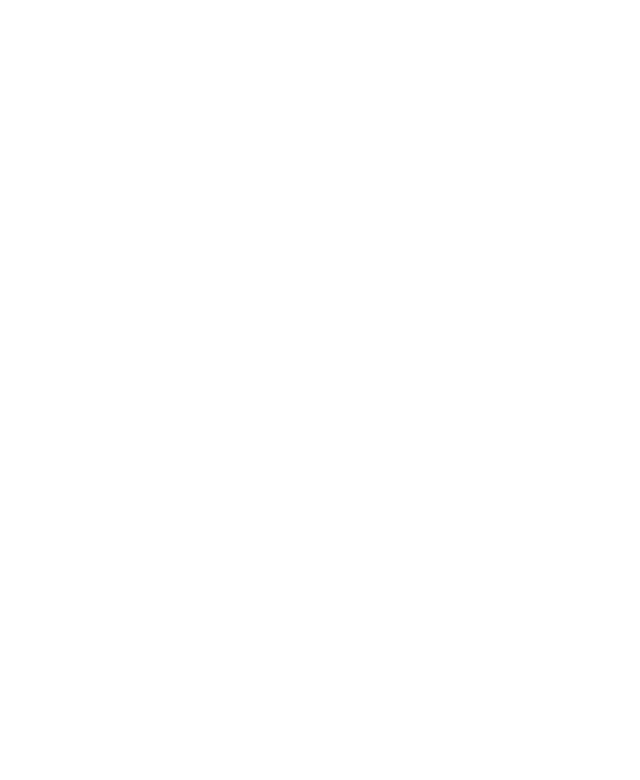
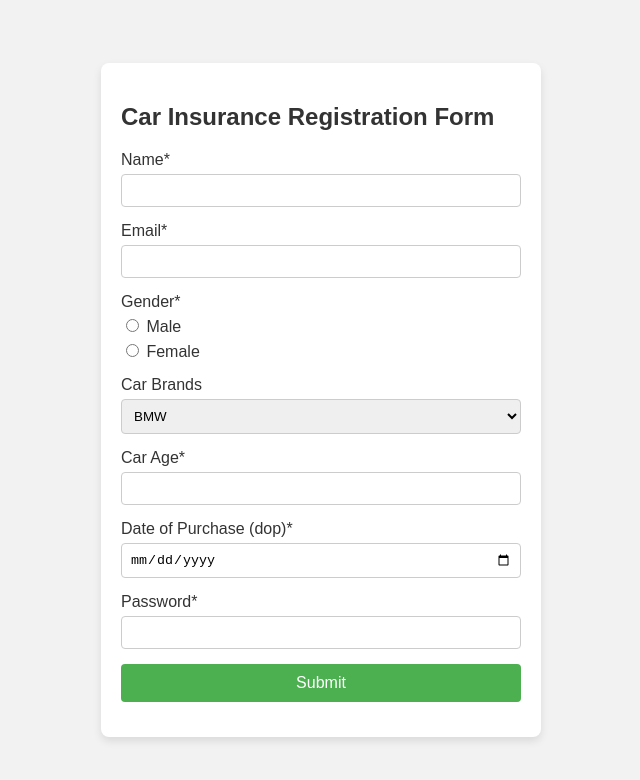
Before and after one commit to acciojob/car-insurance-form-Ravisharma-1999, a website: page main.html in a window 1280 px wide. Shown: the whole page, without its empty margins (319-959 px from the left). Drawn offline with Linux system fonts and the light colour scheme.

Commit message:
created a submission

```diff
--- a/main.html
+++ b/main.html
@@ -1,16 +1,106 @@
 <!DOCTYPE html>
-
-<html>
-
+<html lang="en">
 <head>
-	<link rel="stylesheet" href="styles.css">
+    <meta charset="UTF-8">
+    <meta name="viewport" content="width=device-width, initial-scale=1.0">
+    <title>Car Insurance Registration Form</title>
+    <style>
+        body {
+            font-family: Arial, sans-serif;
+            background-color: #f2f2f2;
+            display: flex;
+            justify-content: center;
+            align-items: center;
+            height: 100vh;
+            margin: 0;
+        }
+        .form-container {
+            background-color: #fff;
+            padding: 20px;
+            border-radius: 8px;
+            box-shadow: 0 4px 8px rgba(0, 0, 0, 0.1);
+            max-width: 400px;
+            width: 100%;
+        }
+        .form-container h2 {
+            margin-bottom: 20px;
+            color: #333;
+        }
+        .form-group {
+            margin-bottom: 15px;
+        }
+        .form-group label {
+            display: block;
+            margin-bottom: 5px;
+            color: #333;
+        }
+        .form-group input,
+        .form-group select {
+            width: 100%;
+            padding: 8px;
+            border: 1px solid #ccc;
+            border-radius: 4px;
+            box-sizing: border-box;
+        }
+        .form-group input[type="radio"] {
+            width: auto;
+        }
+        .form-group button {
+            width: 100%;
+            padding: 10px;
+            background-color: #4CAF50;
+            color: #fff;
+            border: none;
+            border-radius: 4px;
+            cursor: pointer;
+            font-size: 16px;
+        }
+        .form-group button:hover {
+            background-color: #45a049;
+        }
+    </style>
 </head>
-
 <body>
-	<!-- the entire body must be written by student -->
-    <script type="text/javascript" src="./script.js">
-</script>
-
+    <div class="form-container">
+        <h2>Car Insurance Registration Form</h2>
+        <form method="POST">
+            <div class="form-group">
+                <label for="name">Name*</label>
+                <input type="text" id="name" name="name" required>
+            </div>
+            <div class="form-group">
+                <label for="email">Email*</label>
+                <input type="email" id="email" name="email" required>
+            </div>
+            <div class="form-group">
+                <label>Gender*</label>
+                <label for="male"><input type="radio" id="male" name="gender" value="male" required> Male</label>
+                <label for="female"><input type="radio" id="female" name="gender" value="female" required> Female</label>
+            </div>
+            <div class="form-group">
+                <label for="cars">Car Brands</label>
+                <select id="cars" name="cars">
+                    <option value="bmw">BMW</option>
+                    <option value="audi">Audi</option>
+                    <option value="mercedes">Mercedes</option>
+                </select>
+            </div>
+            <div class="form-group">
+                <label for="carage">Car Age*</label>
+                <input type="number" id="carage" name="carage" required>
+            </div>
+            <div class="form-group">
+                <label for="dop">Date of Purchase (dop)*</label>
+                <input type="date" id="dop" name="dop" required>
+            </div>
+            <div class="form-group">
+                <label for="password">Password*</label>
+                <input type="password" id="password" name="password" required>
+            </div>
+            <div class="form-group">
+                <button type="submit">Submit</button>
+            </div>
+        </form>
+    </div>
 </body>
-
 </html>
```
